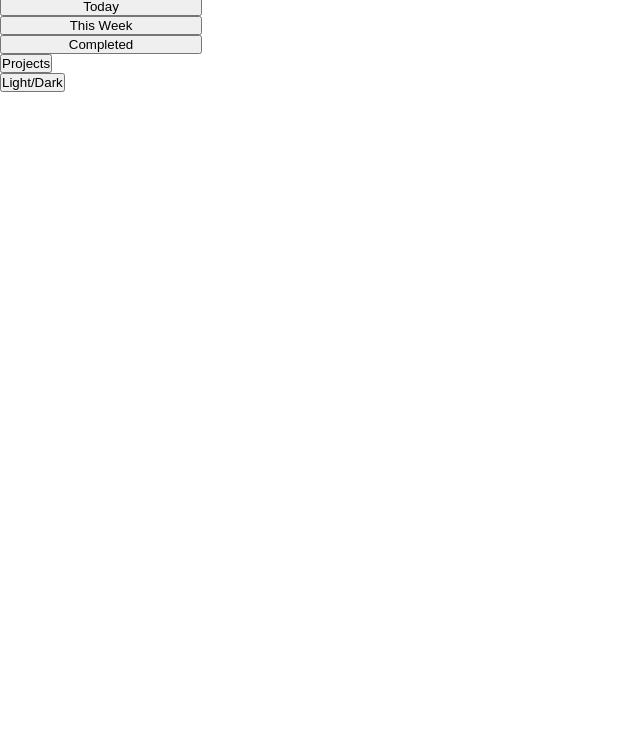
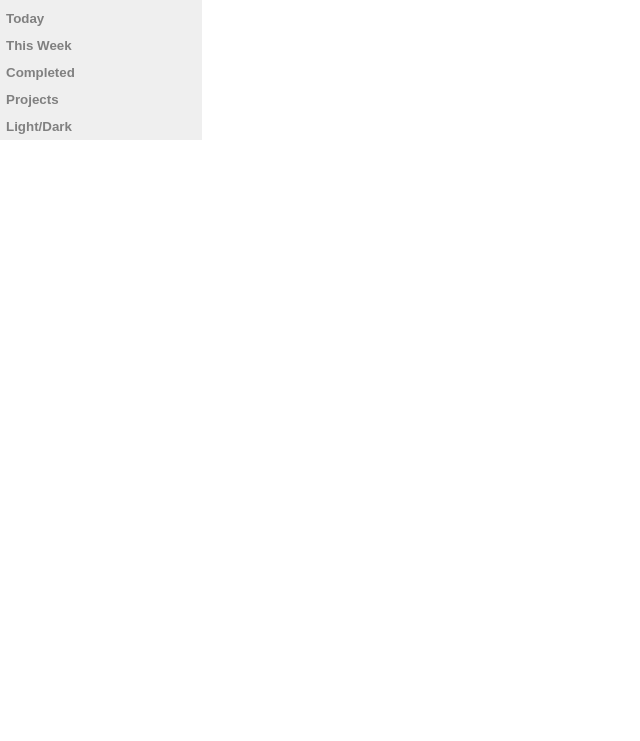
Before and after one commit to SakolkiatNr/small-wins, a website built with webpack: page src/template.html in a window 1280 px wide. Shown: the part 59-800 px from the top of the page, without its empty margins (0-640 px from the left). Built offline with nearby package versions, Linux system fonts and the light colour scheme.

Commit message:
Add element colors

```diff
--- a/src/content/sidebar.js
+++ b/src/content/sidebar.js
@@ -13,6 +13,7 @@ function createLogo(name) {
 function sidebarBtn(name, className) {
     const btn = document.createElement('button');
     btn.classList.add(className);
+    btn.classList.add('sb-btn');
     btn.textContent = name;
 
     // console.log(typeof(btn));
--- a/src/styles.css
+++ b/src/styles.css
@@ -6,6 +6,13 @@
     font-family: sans-serif, helvetica, monospace, system-ui;
 
     color: var(--font-color);
+}
+
+:root {
+
+    --sb-btn-font-clr: grey;
+    --sb-btn-font-focus: black;
+    --sb-bg-clr: rgb(239, 239, 239);
 }
 .logo {
     text-transform: uppercase;
@@ -19,6 +26,34 @@ body {
     display: flex;
     flex-direction: column;
 }
+
+
+/* SIDE BAR */
+.sidebar {
+    background-color: var(--sb-bg-clr);
+}
+
+.sb-btn {
+    border: none;
+    /* margin: 6px 0px; */
+    padding: 6px;
+
+    font-weight: bold;
+    text-align: left;
+    color: var(--sb-btn-font-clr);
+}
+
+.sb-btn:hover {
+    color: var(--sb-btn-font-focus);
+}
+
+
+
+
+
+
+
+
 
 /* task input */
 .input-container {
```
